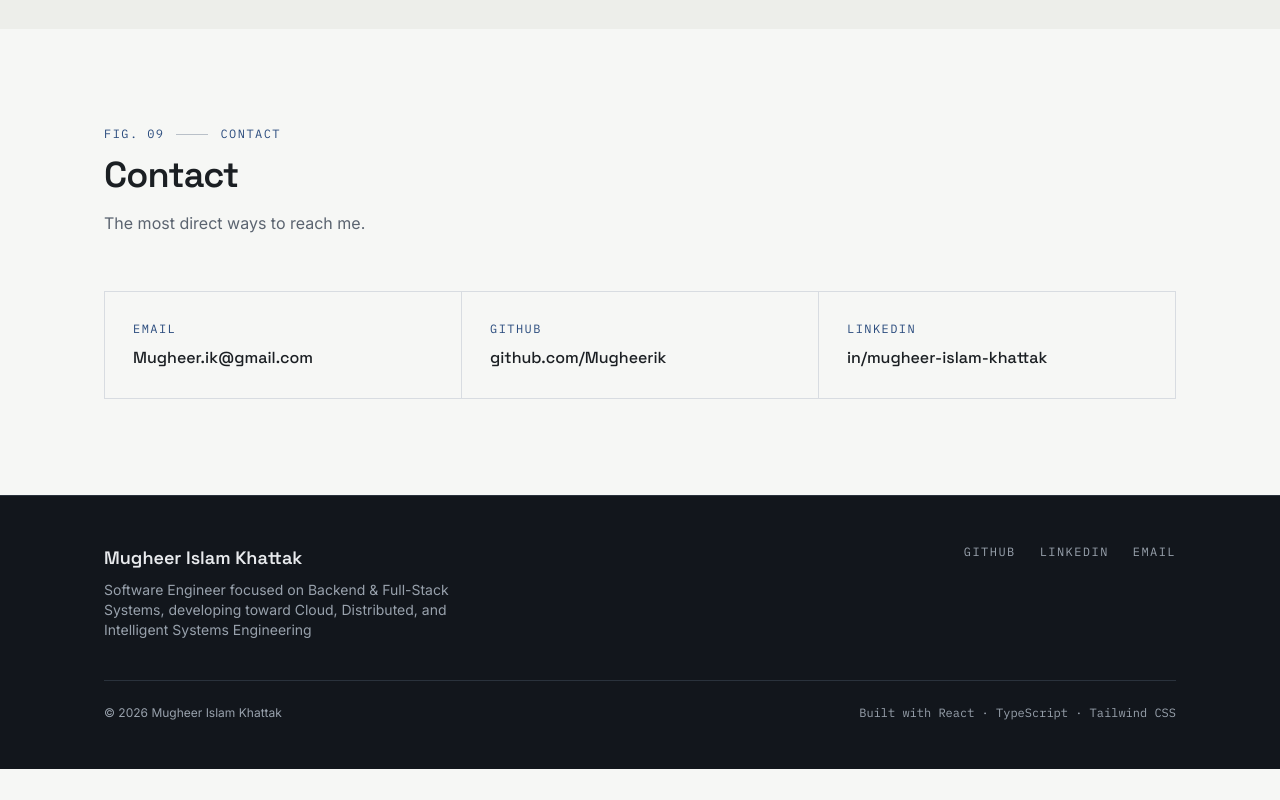
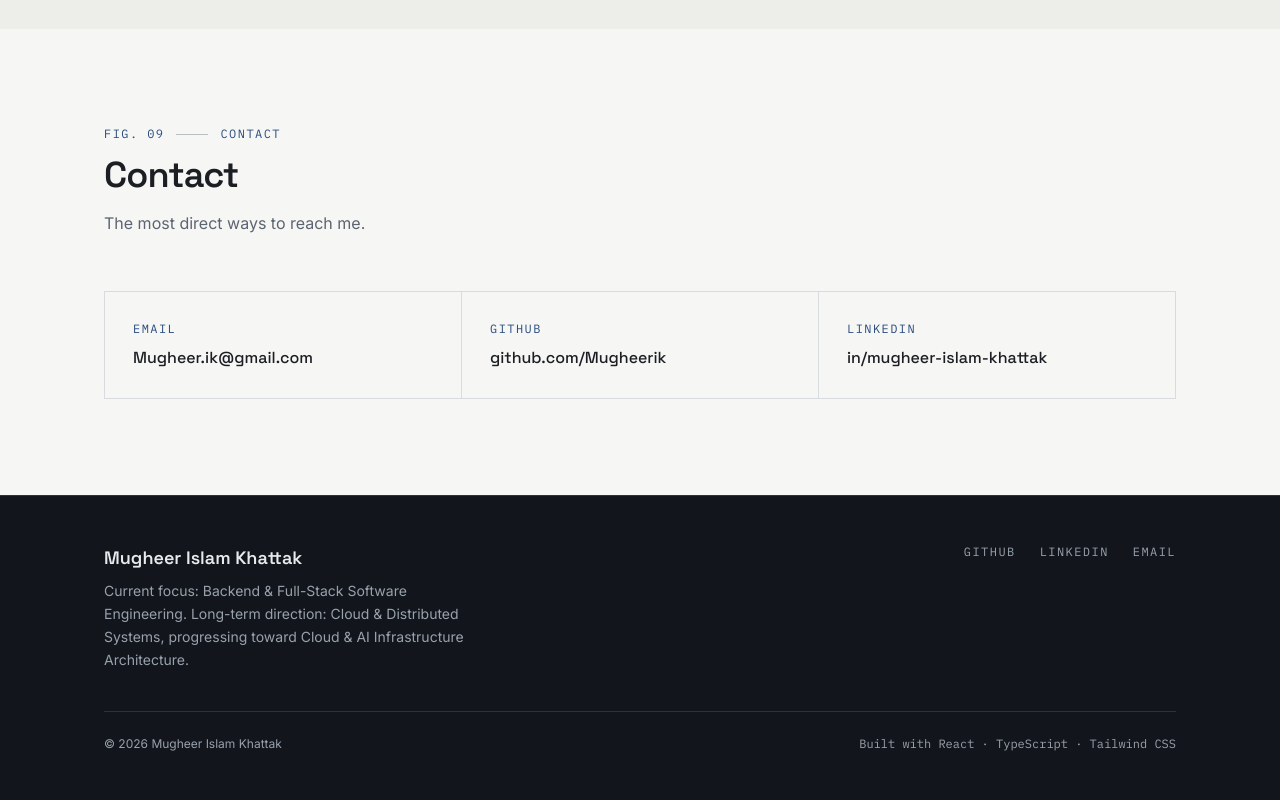
Before and after one commit to Mugheerik/mugheer-site, a React (Vite) app: page / in a window 1280 px wide. Shown: the part 6474-7274 px from the top of the page. Before the commit the page ends 7243 px from the top, so only its background shows below. Built offline with nearby package versions, Linux system fonts and the light colour scheme.

Commit message:
content: clarify current focus and long-term direction

```diff
--- a/src/components/Footer.tsx
+++ b/src/components/Footer.tsx
@@ -7,11 +7,11 @@ export default function Footer() {
         <div className="flex flex-col gap-8 md:flex-row md:items-start md:justify-between">
           <div>
             <p className="font-display text-lg font-semibold">{profile.name}</p>
-            <p className="mt-2 max-w-sm text-sm text-graphite-muted">
-  Software Engineer focused on Backend &amp; Full-Stack Systems,
-  developing toward Cloud, Distributed, and Intelligent Systems
-  Engineering
-</p>
+            <p className="mt-2 max-w-sm text-sm leading-relaxed text-graphite-muted">
+              Current focus: Backend &amp; Full-Stack Software Engineering.
+              Long-term direction: Cloud &amp; Distributed Systems, progressing
+              toward Cloud &amp; AI Infrastructure Architecture.
+            </p>
           </div>
 
           <ul className="flex gap-6 font-mono text-xs uppercase tracking-[0.12em] text-graphite-muted">
```
